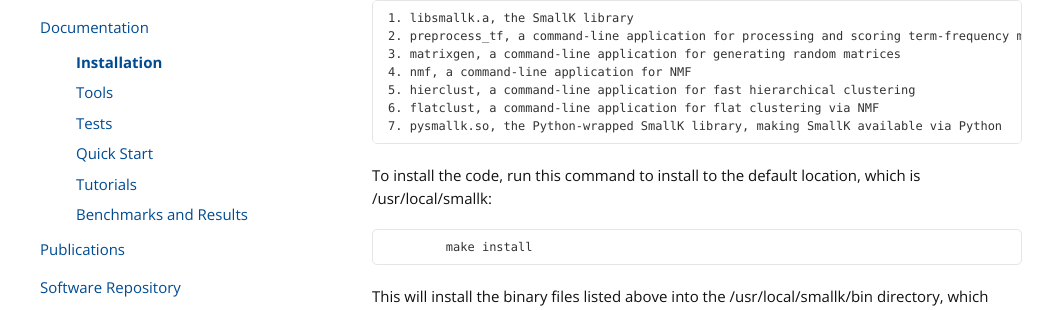
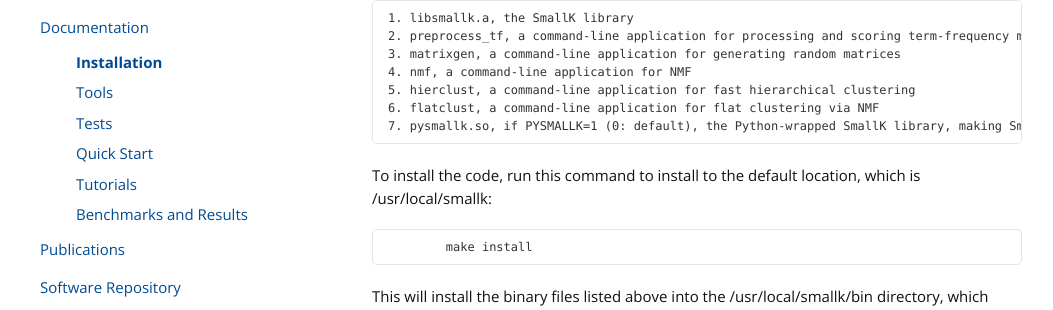
Before and after one commit to smallk/smallk.github.io, a Jekyll site: the page built from pages_documentation_installation.md, in a window 1280 px wide and 900 px high, scrolled down 16717 px. Shown: the part 249-559 px from the top of the window, without its empty margins (113-1166 px from the left). Built offline with Jekyll 4.4.1, drawn with Linux system fonts in a browser that asks for light colours; some of the changed text lies outside the part shown.

Commit message:
updated to match documentation for version 1.6.0

```diff
--- a/pages_documentation_installation.md
+++ b/pages_documentation_installation.md
@@ -596,7 +596,7 @@
 
 		make all
 
-This will build the SmallK library and several command-line applications.  These are:
+This will build the SmallK library and several command-line applications. These are:
 
 	1. libsmallk.a, the SmallK library
 	2. preprocess_tf, a command-line application for processing and scoring term-frequency matrices
@@ -604,7 +604,7 @@
 	4. nmf, a command-line application for NMF
 	5. hierclust, a command-line application for fast hierarchical clustering
 	6. flatclust, a command-line application for flat clustering via NMF
-	7. pysmallk.so, the Python-wrapped SmallK library, making SmallK available via Python
+	7. pysmallk.so, if PYSMALLK=1 (0: default), the Python-wrapped SmallK library, making SmallK available via Python
 
 To install the code, run this command to install to the default location, which is /usr/local/smallk:
 
@@ -1090,8 +1091,7 @@
 	void Reset()
 
 Resets all state variables to their default values.
-
-[--back to top--](#top)
+<br>[—back to top--](#top)
 
 
 	void SeedRNG(const int seed)
@@ -1113,8 +1113,7 @@
 	void SetOutputDir(const std::string& outdir)
 
 Sets the directory into which output files should be written. The ‘outdir’ argument can either be an absolute or relative path.  The default is the current directory.
-
-[--back to top--](#top)
+<br>[—back to top--](#top)
 
 <h4 id="nmf_funcs"> NMF functions </h4>
 
@@ -1154,8 +1153,7 @@
 	void LoadDictionary(const std::string& filepath)
 
 Loads the dictionary used for clustering. The dictionary is an ASCII file of text strings as described in the preprocessor input files section below.  If the dictionary file cannot be loaded a std::runtime_error exception is thrown.
-
-[--back to top--](#top)
+<br>[—back to top--](#top)
 
 	unsigned int GetMaxTerms()
 
@@ -1192,8 +1190,7 @@
 	void HierNmf2WithFlat(const unsigned int num_clusters)
 
 This function performs hierarchical clustering on the loaded matrix, exactly as described for HierNmf2. In addition, it also computes a flat clustering result.  Thus four output files are generated.  The flat clustering result files are ‘assignments_flat_N.csv’ and ‘clusters_N.{json, xml}’.  The cluster file contents are documented below in the section on the flatclust command line application.
-
-[--back to top--](#top)
+<br>[—back to top--](#top)
 
 
 Disclaimer
```
Also changed, not shown: other parts of pages_documentation_installation.md (+16 -14 lines).
